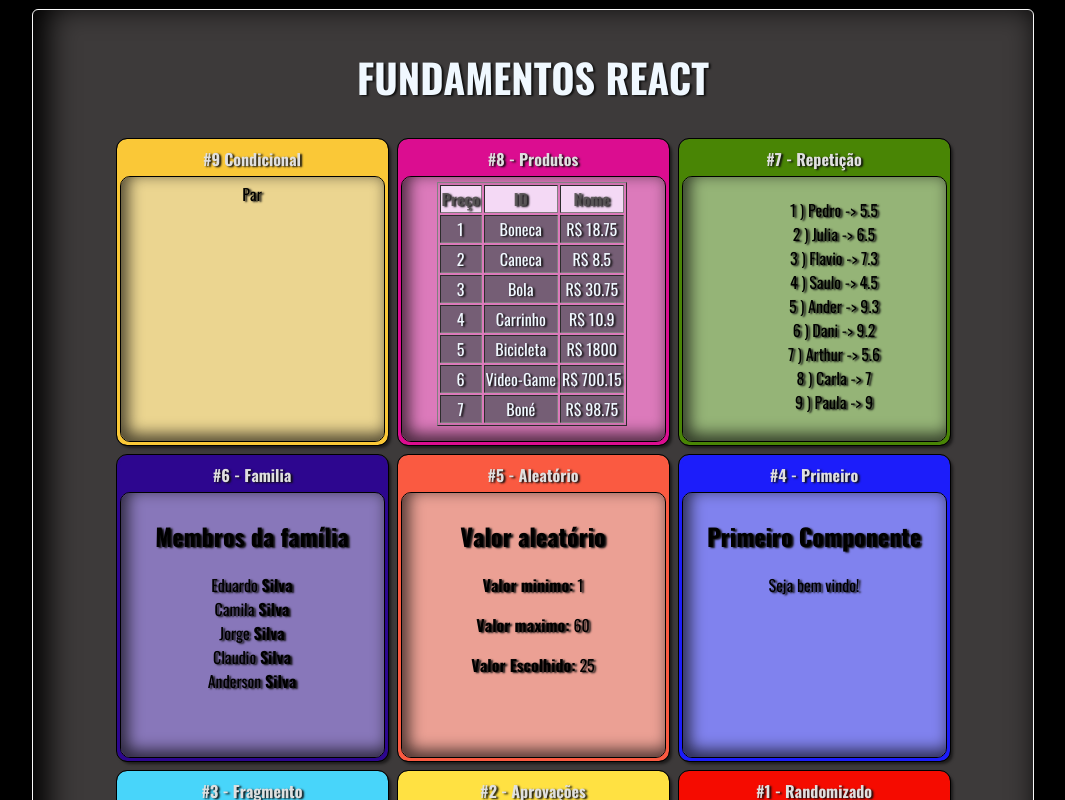
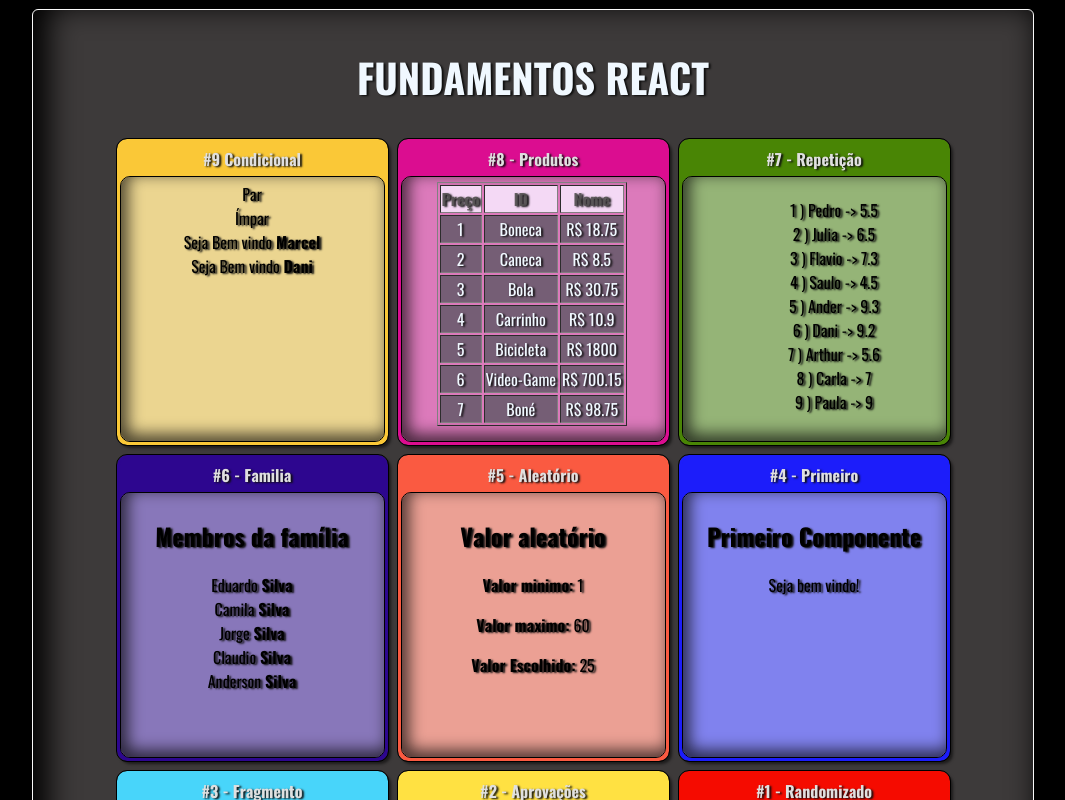
Before and after one commit to dfernan6/Curso-e-codigos-em-praticas, a React (Create React App) app in the folder react-redux/fundamentos-react/: page / in a window 1280 px wide. Shown: the top 800 px of the page, without its empty margins (107-1172 px from the left). Built offline with nearby package versions, Linux system fonts and the light colour scheme.

Commit message:
Segunda etapa do condicional

```diff
--- a/react-redux/fundamentos-react/src/App.jsx
+++ b/react-redux/fundamentos-react/src/App.jsx
@@ -11,7 +11,7 @@ import FamiliaMembro from "./components/basicos/FamiliaMembro";
 import ListaAlunos from "./components/repetição/ListaAlunos";
 import TabelaProdutos from "./components/repetição/TabelaProdutos";
 import ParOuImpar from "./components/condicional/ParOuImpar";
-//import parOuImpar from "./data/parOuImpar";
+import UsuárioInfo from "./components/repetição/UsuárioInfo";
 
 export default function App(){
   return (
@@ -19,7 +19,10 @@ export default function App(){
 <h1>FUNDAMENTOS REACT</h1>
  <div className="Cards">
   <Card titulo="#9 Condicional" color="#FAC837">
-  <ParOuImpar numero={2}></ParOuImpar>
+  <ParOuImpar numero={2} />
+  <ParOuImpar numero={3} />
+  <UsuárioInfo usuario={{nome: "Marcel"}}/>
+  <UsuárioInfo usuario={{nome: "Dani"}}/>
   </Card>
   <Card titulo ="#8 - Produtos" color="#DB0D90">
     <TabelaProdutos></TabelaProdutos>
--- a/react-redux/fundamentos-react/src/components/condicional/ParOuImpar.jsx
+++ b/react-redux/fundamentos-react/src/components/condicional/ParOuImpar.jsx
@@ -1,5 +1,5 @@
 import React from "react";
-import parOuImpar from "../../data/parOuImpar";
+import parOuImpar from "../../data/If";
 
 export default (props) => {
     const isPar = props.numero % 2 === 0
--- /dev/null
+++ b/react-redux/fundamentos-react/src/components/repetição/UsuárioInfo.jsx
@@ -0,0 +1,17 @@
+import React from "react";
+import If from "../../data/If";
+
+export default (props) => {
+    const usuario = props.usuario || {};
+    return (
+        <div>
+            <If test={usuario && usuario.nome}>
+                Seja Bem vindo <strong>{usuario.nome}</strong>
+            </If>
+            <If test={!usuario || !usuario.nome}>
+                Seja Bem vindo <strong>Amigão</strong>
+            </If>
+        </div>
+    )
+
+}
--- /dev/null
+++ b/react-redux/fundamentos-react/src/data/If.js
@@ -0,0 +1,7 @@
+export default props => {
+    if(props.test) {
+        return props.children
+    } else {
+        return false
+    }
+}
--- a/react-redux/fundamentos-react/src/data/parOuImpar.js
+++ /dev/null
@@ -1 +0,0 @@
-export default [1, 2, 3, 4, 5, 6, 7]
```
